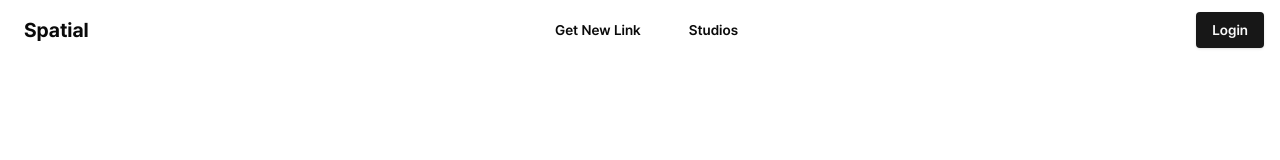
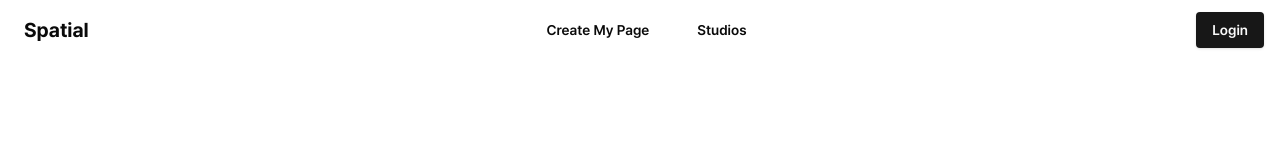
Before and after one commit to olhkyle/spatial, a Next.js app: page / in a window 1280 px wide. Shown: the top 160 px of the page. Built offline with nearby package versions, Linux system fonts and the light colour scheme.

Commit message:
feat : change exact name of link on `Nav`

```diff
--- a/src/components/layout/Nav.tsx
+++ b/src/components/layout/Nav.tsx
@@ -3,7 +3,7 @@ import { ButtonLink } from ".";
 
 const links = [
   {
-    label: "Get New Link ",
+    label: "Create My Page",
     href: url.LINK,
   },
   {
```
